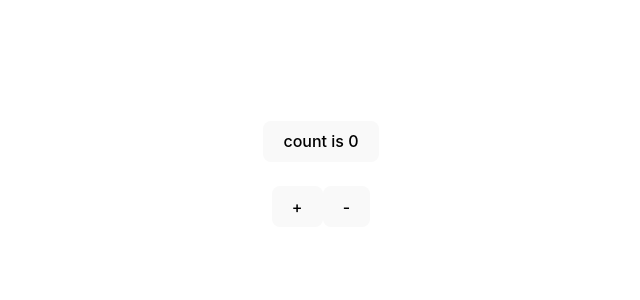
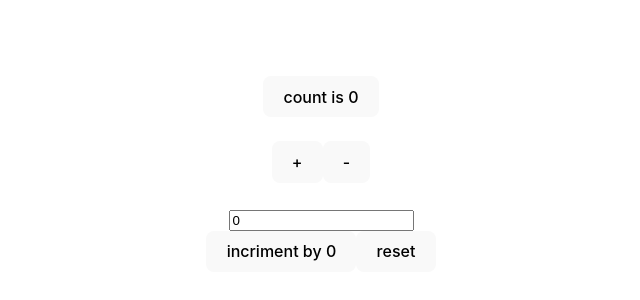
Before and after one commit to DevJubr/learning-redux, a React (Vite) app: page / in a window 1280 px wide. Shown: the part 226-526 px from the top of the page, without its empty margins (319-959 px from the left). Built offline with nearby package versions, Linux system fonts and the light colour scheme.

Commit message:
cerate some fetures

```diff
--- a/src/App.jsx
+++ b/src/App.jsx
@@ -1,8 +1,15 @@
 import { useDispatch, useSelector } from "react-redux";
-import { incriment, dicriment } from "./fetures/counter/counterSlice";
+import {
+  incriment,
+  dicriment,
+  incrimentByn,
+  reset,
+} from "./fetures/counter/counterSlice";
 import "./App.css";
+import { useState } from "react";
 
 function App() {
+  const [incrimentByN, setincrimentByN] = useState(0);
   const count = useSelector((state) => state.counter.count);
   const dispatch = useDispatch();
   return (
@@ -13,6 +20,18 @@
         <br />
         <button onClick={() => dispatch(incriment())}>+</button>
         <button onClick={() => dispatch(dicriment())}>-</button>
+        <br />
+        <br />
+        <input
+          type="text"
+          value={incrimentByN}
+          onChange={(e) => setincrimentByN(e.target.value)}
+        />
+        <br />
+        <button onClick={() => dispatch(incrimentByn(incrimentByN))}>
+          incriment by {incrimentByN}
+        </button>
+        <button onClick={() => dispatch(reset())}>reset</button>
       </div>
     </>
   );
--- a/src/fetures/counter/counterSlice.jsx
+++ b/src/fetures/counter/counterSlice.jsx
@@ -14,8 +14,14 @@
     dicriment: (state) => {
       state.count -= 1;
     },
+    reset: (state) => {
+      state.count = 0;
+    },
+    incrimentByn: (state, action) => {
+      state.count += +action.payload;
+    },
   },
 });
 
-export const { incriment, dicriment } = countSlice.actions;
+export const { incriment, dicriment, incrimentByn, reset } = countSlice.actions;
 export default countSlice.reducer;
```
